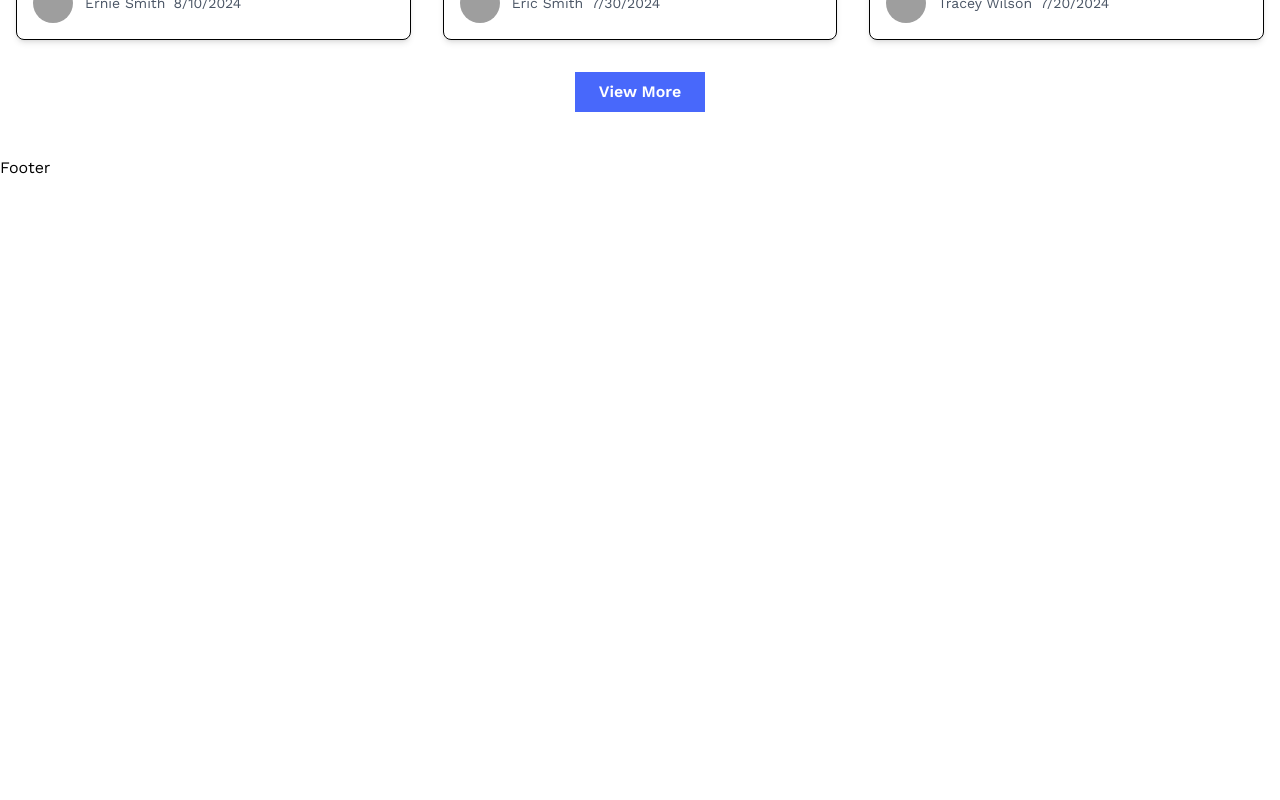
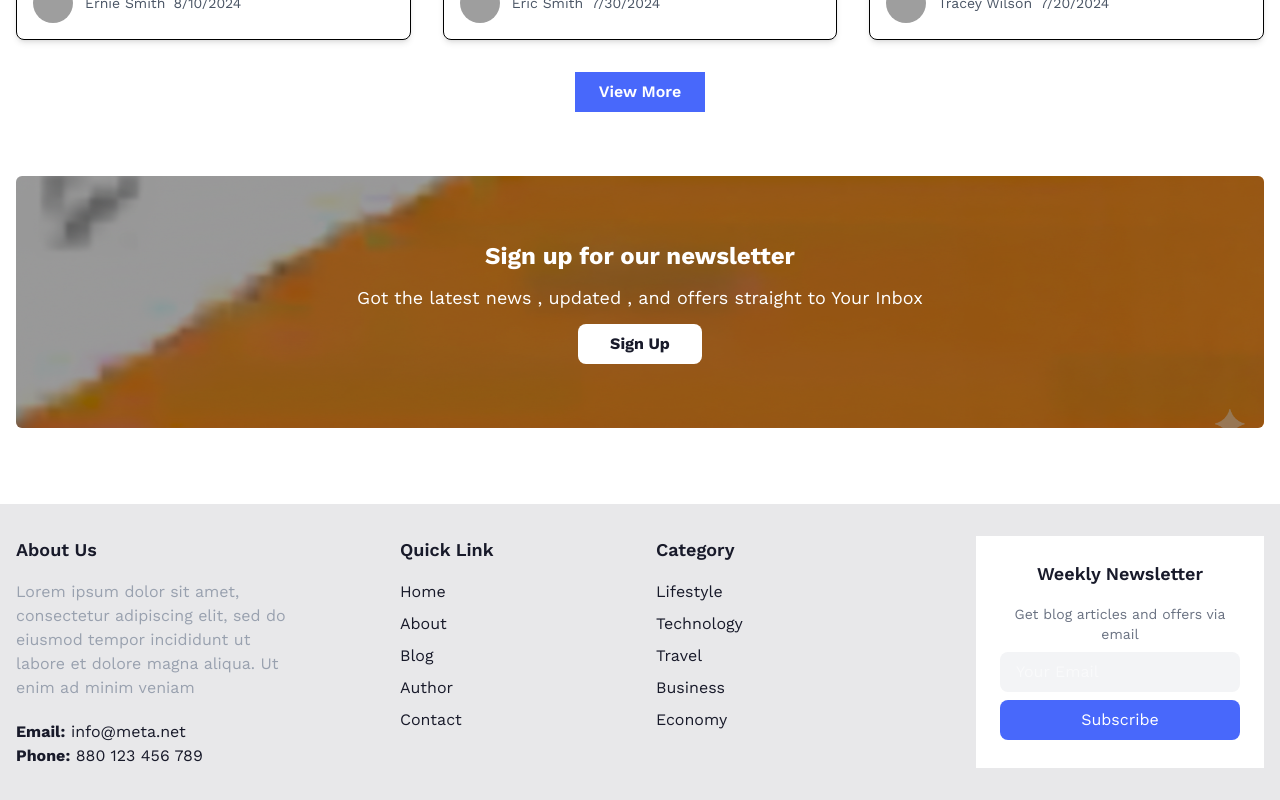
Before and after one commit to codebyjihad/BlockPulse, a React (Vite) app: page / in a window 1280 px wide. Shown: the part 1730-2530 px from the top of the page. Before the commit the page ends 1910 px from the top, so only its background shows below. Built offline with nearby package versions, Linux system fonts and the light colour scheme; grey boxes are pictures that could not be loaded.

Commit message:
feat:create footeer section

```diff
--- a/src/components/Footer.jsx
+++ b/src/components/Footer.jsx
@@ -1,8 +1,82 @@
 import React from 'react'
+import { Link } from 'react-router'
 
 const Footer = () => {
   return (
-    <div>Footer</div>
+    <footer className='bg-accent text-primary py-8'>
+      <div className='container max-w-7xl mx-auto px-4'>
+        <div className='grid grid-cols-1 md:grid-cols-2 lg:grid-cols-4 justify-center gap-8'>
+          {/* about section */}
+          <div>
+            <h3 className='text-lg font-semibold mb-4'>About Us</h3>
+            <p className='text-gray-400'>Lorem ipsum dolor sit amet, consectetur adipiscing elit, sed do eiusmod tempor incididunt ut labore et dolore magna aliqua. Ut enim ad minim veniam</p>
+
+            <div className='mt-5'>
+              <p className='text-base'><strong>Email:</strong> info@meta.net</p>
+              <p className='text-base'><strong>Phone:</strong> 880 123 456 789</p>
+            </div>
+          </div>
+
+          {/* Quick Link */}
+          <div className='md:pl-16'>
+            <h3 className='text-lg font-semibold mb-4'>Quick Link</h3>
+            <ul className='space-y-2'>
+              <li>
+                <Link to="/" className='hover:text-secondary'>Home</Link>
+              </li>
+              <li>
+                <Link to="/" className='hover:text-secondary'>About</Link>
+              </li>
+              <li>
+                <Link to="/" className='hover:text-secondary'>Blog</Link>
+              </li>
+              <li>
+                <Link to="/" className='hover:text-secondary'>Author</Link>
+              </li>
+              <li>
+                <Link to="/" className='hover:text-secondary'>Contact</Link>
+              </li>
+            </ul>
+          </div>
+
+          {/*  Category */}
+          <div className=''>
+            <h3 className='text-lg font-semibold mb-4'>Category</h3>
+            <ul className='space-y-2'>
+              <li>
+                <Link to="/" className='hover:text-secondary'>Lifestyle</Link>
+              </li>
+              <li>
+                <Link to="/" className='hover:text-secondary'>Technology</Link>
+              </li>
+              <li>
+                <Link to="/" className='hover:text-secondary'>Travel</Link>
+              </li>
+              <li>
+                <Link to="/" className='hover:text-secondary'>Business</Link>
+              </li>
+              <li>
+                <Link to="/" className='hover:text-secondary'>Economy</Link>
+              </li>
+            </ul>
+          </div>
+
+          {/* newsletter */}
+          <div className='bg-white hidden sm:block'>
+            <div className='px-6 py-6 text-center'>
+              <h3 className='text-lg font-semibold mb-4'>Weekly Newsletter</h3>
+              <p className='text-gray-500 text-sm mb-2'>Get blog articles and offers via email</p>
+              <form className='space-y-2'>
+                <input type="email" placeholder='Your Email'
+                className='bg-gray-100 text-white rounded-lg py-2 px-4 w-full focus:outline-none'
+                />
+                <button type='submit' className='bg-secondary text-white rounded-lg py-2 px-4 w-full'>Subscribe</button>
+              </form>
+            </div>
+          </div>
+        </div>
+      </div>
+    </footer>
   )
 }
 
--- a/src/layout/Root.jsx
+++ b/src/layout/Root.jsx
@@ -7,7 +7,9 @@ const Root = () => {
     return (
         <div>
             <Navbar />
-            <Outlet />
+             <main className='min-h-screen'>
+                <Outlet />
+             </main>
             <Footer />
         </div>
     )
--- /dev/null
+++ b/src/pages/about/About.jsx
@@ -0,0 +1,11 @@
+import React from 'react'
+
+const About = () => {
+  return (
+   <section className=''>
+
+   </section>
+  )
+}
+
+export default About
--- a/src/pages/home/Home.jsx
+++ b/src/pages/home/Home.jsx
@@ -1,12 +1,14 @@
 import React from 'react'
 import Banner from '../../components/Banner'
 import BlogList from '../blog/BlogList'
+import NewsLetter from './NewsLetter'
 
 const Home = () => {
   return (
     <section className='container max-w-7xl mx-auto px-4 py-3'>
           <Banner/>
           <BlogList/>
+          <NewsLetter/>
     </section>
   )
 }
--- /dev/null
+++ b/src/pages/home/NewsLetter.jsx
@@ -0,0 +1,20 @@
+import React from 'react'
+import newsLetterImage from '../../assets/newletter.png'
+
+const NewsLetter = () => {
+  return (
+    <div className='my-16 bg-no-repeat bg-cover bg-center rounded-md' style={{backgroundImage:`url(${newsLetterImage})`}}>
+       <div className='py-12 bg-black/40 rounded-md h-full flex items-center justify-center text-center'>
+          <div className=' space-y-3 p-4'>
+            <h2 className='text-2xl font-bold text-white'>Sign up for our newsletter</h2>
+            <p className='text-lg text-white'>Got the latest news , updated , and offers straight to  Your Inbox</p>
+            <button className='bg-white hover:bg-secondary hover:text-white text-primary font-bold py-2 px-8 rounded-lg cursor-pointer'>
+                Sign Up
+            </button>
+          </div>
+       </div>
+    </div>
+  )
+}
+
+export default NewsLetter
```
Also changed, not shown: src/assets/newletter.png (added).
